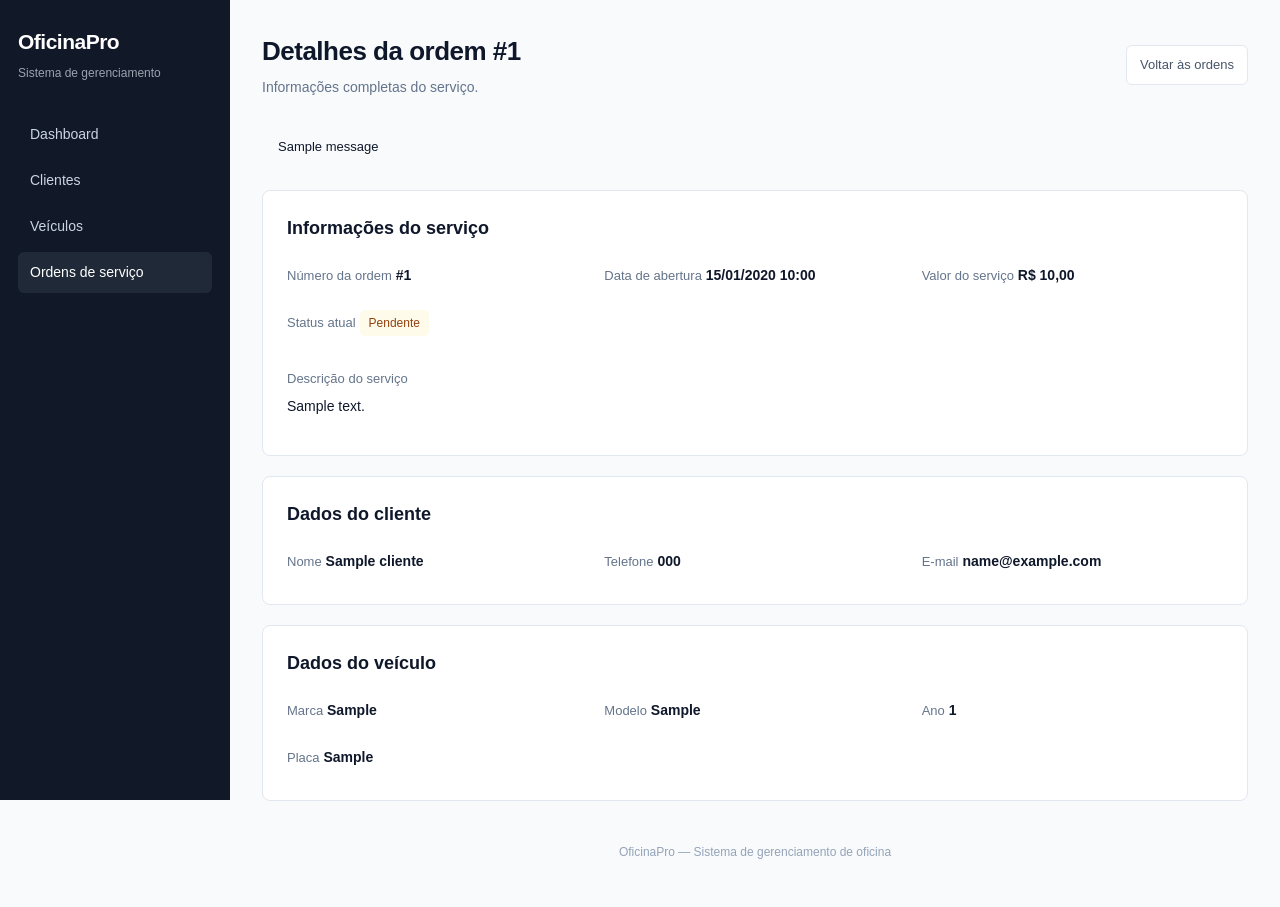
After one commit to gugabriel442-ai/OficinaPro, a Flask app: page /ordens-servico/detalhes/1 in a window 1280 px wide. The commit adds this page. Run offline with Flask 3, Linux system fonts and the light colour scheme; tables that the repository leaves empty hold one stand-in row (values such as "Sample post"); one stand-in notice (Sample message) is shown.

Commit message:
Adiciona detalhes das ordens de serviço

```diff
--- a/app.py
+++ b/app.py
@@ -534,6 +534,39 @@ def listar_ordens():
         status_filtro=status_filtro
     )
 
+@app.route("/ordens-servico/detalhes/<int:id>")
+def detalhes_ordem(id):
+    ordem = buscar_um(
+        """
+        SELECT
+            os.id,
+            os.descricao,
+            os.valor,
+            os.status,
+            os.data_abertura,
+            c.nome AS cliente,
+            c.telefone,
+            c.email,
+            v.marca,
+            v.modelo,
+            v.ano,
+            v.placa
+        FROM ordens_servico os
+        INNER JOIN veiculos v ON v.id = os.veiculo_id
+        INNER JOIN clientes c ON c.id = v.cliente_id
+        WHERE os.id = %s
+        """,
+        (id,)
+    )
+
+    if not ordem:
+        flash("Ordem de serviço não encontrada.", "erro")
+        return redirect(url_for("listar_ordens"))
+
+    return render_template(
+        "detalhes_ordem.html",
+        ordem=ordem
+    )
 
 @app.route("/ordens-servico/cadastrar", methods=["POST"])
 def cadastrar_ordem():
--- a/static/style.css
+++ b/static/style.css
@@ -655,3 +655,13 @@ tbody tr:hover {
         grid-template-columns: 1fr;
     }
 }
+
+/* Espaçamento entre as ações da ordem de serviço */
+.acoes {
+    margin-bottom: 8px;
+}
+
+.rotulo {
+    display: inline-block;
+    margin-top: 4px;
+}
--- /dev/null
+++ b/templates/detalhes_ordem.html
@@ -0,0 +1,159 @@
+
+<!DOCTYPE html>
+<html lang="pt-BR">
+<head>
+    <meta charset="UTF-8">
+    <meta name="viewport" content="width=device-width, initial-scale=1.0">
+
+    <title>Detalhes da Ordem #{{ ordem.id }} | OficinaPro</title>
+
+    <link rel="stylesheet" href="{{ url_for('static', filename='style.css') }}">
+</head>
+
+<body>
+
+    <aside class="sidebar">
+        <h1>OficinaPro</h1>
+        <p class="subtitulo">Sistema de gerenciamento</p>
+
+        <nav>
+            <a href="{{ url_for('inicio') }}">Dashboard</a>
+            <a href="{{ url_for('inicio') }}#clientes">Clientes</a>
+            <a href="{{ url_for('listar_veiculos') }}">Veículos</a>
+            <a href="{{ url_for('listar_ordens') }}" class="ativo">Ordens de serviço</a>
+        </nav>
+    </aside>
+
+    <main class="conteudo">
+
+        <header class="cabecalho">
+            <div>
+                <h1>Detalhes da ordem #{{ ordem.id }}</h1>
+                <p>Informações completas do serviço.</p>
+            </div>
+
+            <a href="{{ url_for('listar_ordens') }}" class="botao-voltar">
+                Voltar às ordens
+            </a>
+        </header>
+
+        {% with mensagens = get_flashed_messages(with_categories=true) %}
+            {% if mensagens %}
+                {% for categoria, mensagem in mensagens %}
+                    <div class="mensagem {{ categoria }}">
+                        {{ mensagem }}
+                    </div>
+                {% endfor %}
+            {% endif %}
+        {% endwith %}
+
+        <!-- Informações do serviço -->
+        <section class="painel">
+            <h2>Informações do serviço</h2>
+
+            <div class="formulario">
+
+                <div>
+                    <p class="rotulo">Número da ordem</p>
+                    <strong>#{{ ordem.id }}</strong>
+                </div>
+
+                <div>
+                    <p class="rotulo">Data de abertura</p>
+                    <strong>
+                        {% if ordem.data_abertura %}
+                            {{ ordem.data_abertura.strftime('%d/%m/%Y %H:%M') }}
+                        {% else %}
+                            -
+                        {% endif %}
+                    </strong>
+                </div>
+
+                <div>
+                    <p class="rotulo">Valor do serviço</p>
+                    <strong>
+                        R$ {{ "%.2f"|format(ordem.valor|float)|replace(".", ",") }}
+                    </strong>
+                </div>
+
+                <div>
+                    <p class="rotulo">Status atual</p>
+
+                    {% if ordem.status == 'Pendente' %}
+                        <span class="status status-pendente">Pendente</span>
+                    {% elif ordem.status == 'Em andamento' %}
+                        <span class="status status-andamento">Em andamento</span>
+                    {% else %}
+                        <span class="status status-concluida">Concluída</span>
+                    {% endif %}
+                </div>
+
+            </div>
+
+            <div style="margin-top: 24px;">
+                <p class="rotulo">Descrição do serviço</p>
+                <p>{{ ordem.descricao }}</p>
+            </div>
+        </section>
+
+        <!-- Informações do cliente -->
+        <section class="painel">
+            <h2>Dados do cliente</h2>
+
+            <div class="formulario">
+
+                <div>
+                    <p class="rotulo">Nome</p>
+                    <strong>{{ ordem.cliente }}</strong>
+                </div>
+
+                <div>
+                    <p class="rotulo">Telefone</p>
+                    <strong>{{ ordem.telefone or 'Não informado' }}</strong>
+                </div>
+
+                <div>
+                    <p class="rotulo">E-mail</p>
+                    <strong>{{ ordem.email or 'Não informado' }}</strong>
+                </div>
+
+            </div>
+        </section>
+
+        <!-- Informações do veículo -->
+        <section class="painel">
+            <h2>Dados do veículo</h2>
+
+            <div class="formulario">
+
+                <div>
+                    <p class="rotulo">Marca</p>
+                    <strong>{{ ordem.marca }}</strong>
+                </div>
+
+                <div>
+                    <p class="rotulo">Modelo</p>
+                    <strong>{{ ordem.modelo }}</strong>
+                </div>
+
+                <div>
+                    <p class="rotulo">Ano</p>
+                    <strong>{{ ordem.ano }}</strong>
+                </div>
+
+                <div>
+                    <p class="rotulo">Placa</p>
+                    <strong>{{ ordem.placa }}</strong>
+                </div>
+
+            </div>
+        </section>
+
+        <footer class="rodape">
+            OficinaPro — Sistema de gerenciamento de oficina
+        </footer>
+
+    </main>
+
+</body>
+</html>
```
Also changed, not shown: templates/ordens_servico.html (+135 -35 lines).
